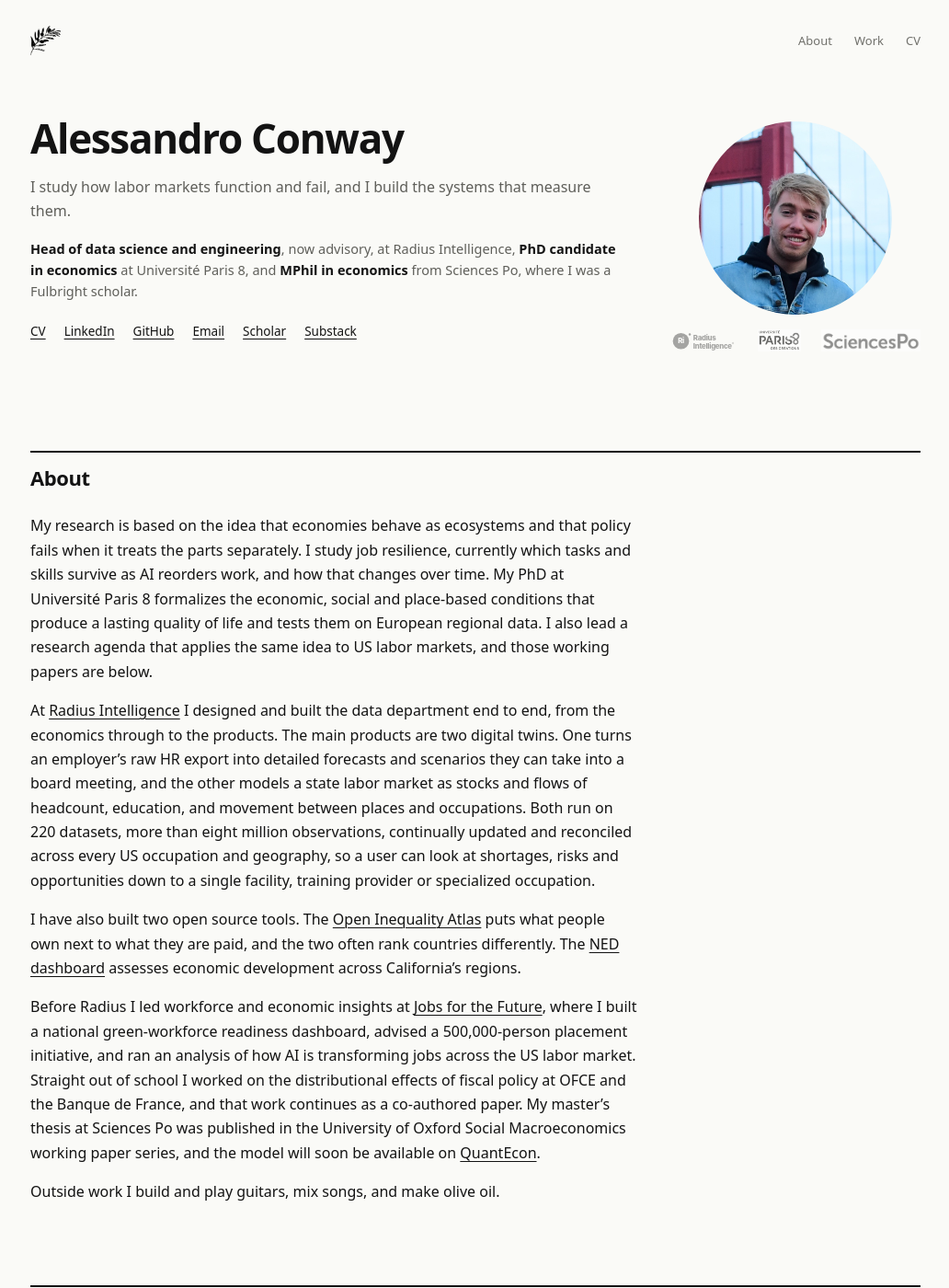
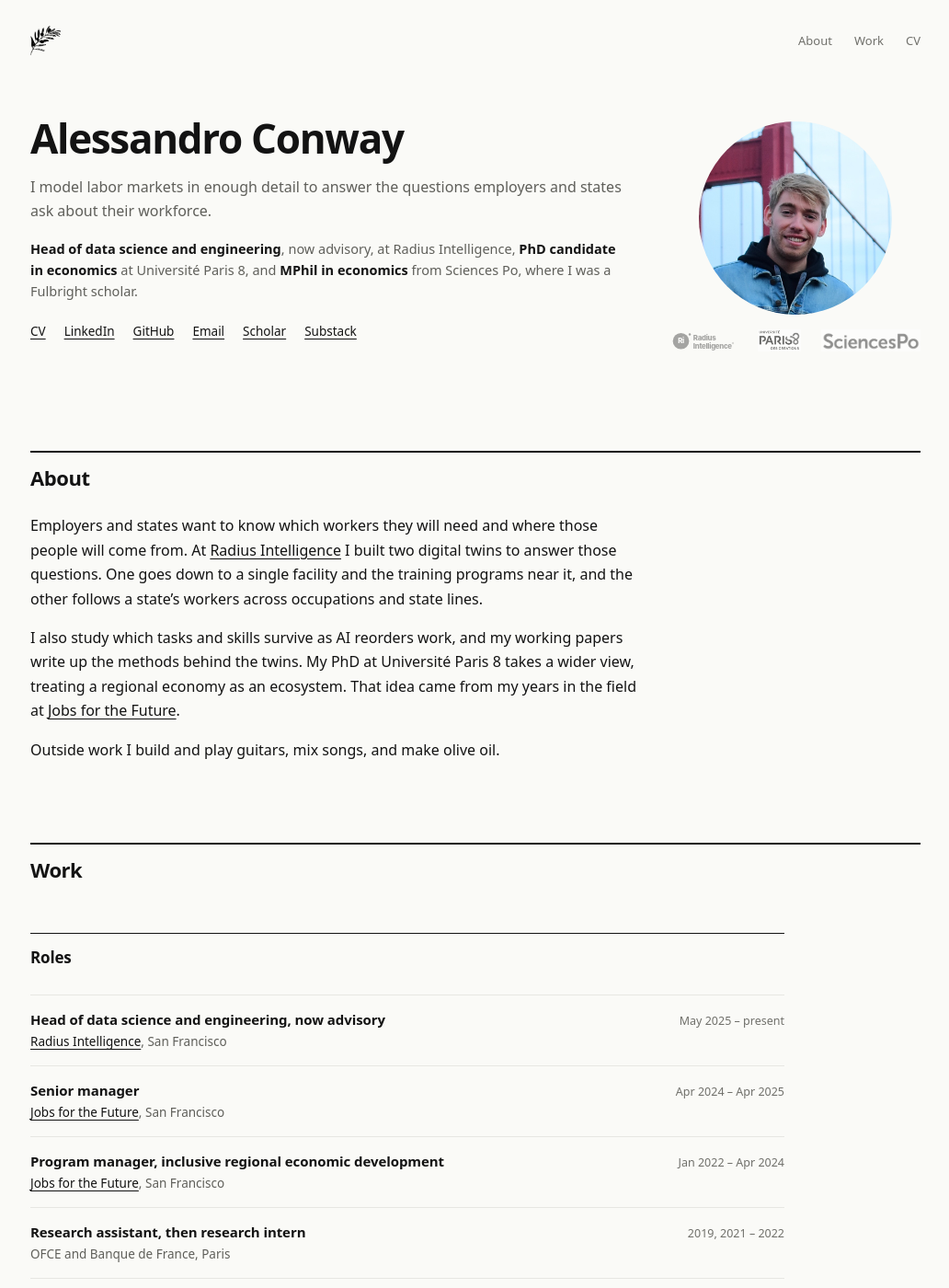
Before and after one commit to conway1521/conway1521.github.io, a Jekyll site: the page built from index.html, in a window 1280 px wide and 1400 px high. Shown: the whole window at 92% size, without its empty margins (123-1155 px from the left). Built offline with Jekyll 4.4.1, drawn with Linux system fonts in a browser that asks for light colours.

Commit message:
Shorten the About, replace the tagline, move the dataset figure to the Radius note

```diff
--- a/_config.yml
+++ b/_config.yml
@@ -1,6 +1,6 @@
 # Site settings
 title: Alessandro Conway
-description: I study how labor markets function and fail, and I build the systems that measure them.
+description: I model labor markets in enough detail to answer the questions employers and states ask about their workforce.
 url: "https://conway1521.github.io"
 baseurl: ""
 logo: /assets/images/headshot.jpg
--- a/index.html
+++ b/index.html
@@ -16,7 +16,7 @@
     </div>
 
     <h1 class="hero__name">Alessandro Conway</h1>
-    <p class="hero__tagline">I study how labor markets function and fail, and I build the systems that measure them.</p>
+    <p class="hero__tagline">I model labor markets in enough detail to answer the questions employers and states ask about their workforce.</p>
 
     <p class="hero__affil">
       <strong>Head of data science and engineering</strong>, now advisory, at Radius Intelligence, <strong>PhD candidate in economics</strong> at Universit&eacute; Paris 8, and <strong>MPhil in economics</strong> from Sciences Po, where I was a Fulbright scholar.
@@ -40,13 +40,9 @@
     </div>
 
     <div class="prose prose--lg">
-      <p>My research is based on the idea that economies behave as ecosystems and that policy fails when it treats the parts separately. I study job resilience, currently which tasks and skills survive as AI reorders work, and how that changes over time. My PhD at Universit&eacute; Paris 8 formalizes the economic, social and place-based conditions that produce a lasting quality of life and tests them on European regional data. I also lead a research agenda that applies the same idea to US labor markets, and those working papers are below.</p>
+      <p>Employers and states want to know which workers they will need and where those people will come from. At <a href="https://ri-labs.com" target="_blank" rel="noopener">Radius Intelligence</a> I built two digital twins to answer those questions. One goes down to a single facility and the training programs near it, and the other follows a state&rsquo;s workers across occupations and state lines.</p>
 
-      <p>At <a href="https://ri-labs.com" target="_blank" rel="noopener">Radius Intelligence</a> I designed and built the data department end to end, from the economics through to the products. The main products are two digital twins. One turns an employer&rsquo;s raw HR export into detailed forecasts and scenarios they can take into a board meeting, and the other models a state labor market as stocks and flows of headcount, education, and movement between places and occupations. Both run on 220 datasets, more than eight million observations, continually updated and reconciled across every US occupation and geography, so a user can look at shortages, risks and opportunities down to a single facility, training provider or specialized occupation.</p>
-
-      <p>I have also built two open source tools. The <a href="https://conway1521.github.io/open-inequality-atlas/" target="_blank" rel="noopener">Open Inequality Atlas</a> puts what people own next to what they are paid, and the two often rank countries differently. The <a href="https://ned-dashboard.onrender.com" target="_blank" rel="noopener">NED dashboard</a> assesses economic development across California&rsquo;s regions.</p>
-
-      <p>Before Radius I led workforce and economic insights at <a href="https://www.jff.org" target="_blank" rel="noopener">Jobs for the Future</a>, where I built a national green-workforce readiness dashboard, advised a 500,000-person placement initiative, and ran an analysis of how AI is transforming jobs across the US labor market. Straight out of school I worked on the distributional effects of fiscal policy at OFCE and the Banque de France, and that work continues as a co-authored paper. My master&rsquo;s thesis at Sciences Po was published in the University of Oxford Social Macroeconomics working paper series, and the model will soon be available on <a href="https://quantecon.org" target="_blank" rel="noopener">QuantEcon</a>.</p>
+      <p>I also study which tasks and skills survive as AI reorders work, and my working papers write up the methods behind the twins. My PhD at Universit&eacute; Paris 8 takes a wider view, treating a regional economy as an ecosystem. That idea came from my years in the field at <a href="https://www.jff.org" target="_blank" rel="noopener">Jobs for the Future</a>.</p>
 
       <p>Outside work I build and play guitars, mix songs, and make olive oil.</p>
     </div>
@@ -232,7 +228,7 @@
     </div>
 
     <h4 class="subgroup__h">The Radius platform</h4>
-    <p class="groupnote">The employer digital twin and the labor market digital twin are the main products I built, with the rest being smaller problems I had to solve to get those two running. The code and the underlying data are private, so each page describes the problem, the approach and the result, with figures rebuilt from synthetic data.</p>
+    <p class="groupnote">The employer digital twin and the labor market digital twin are the main products I built, with the rest being smaller problems I had to solve to get those two running. Both run on 220 datasets, more than eight million observations, reconciled across every US occupation and geography. The code and the underlying data are private, so each page describes the problem, the approach and the result, with figures rebuilt from synthetic data.</p>
     <div class="works">
 
       <details class="work">
```
